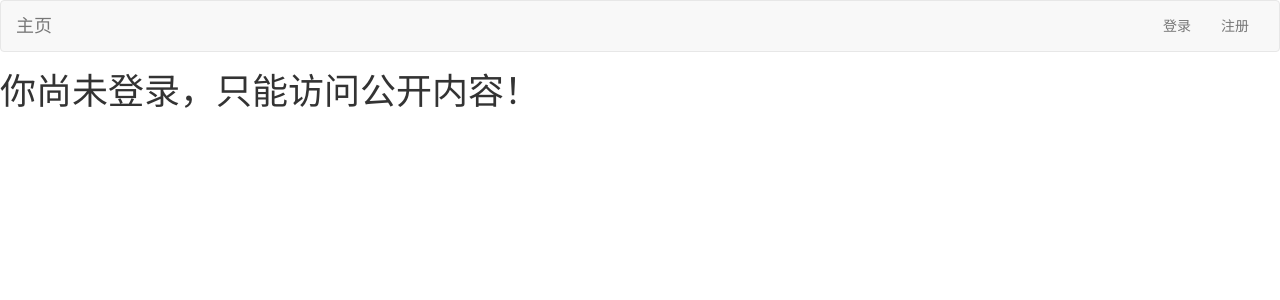
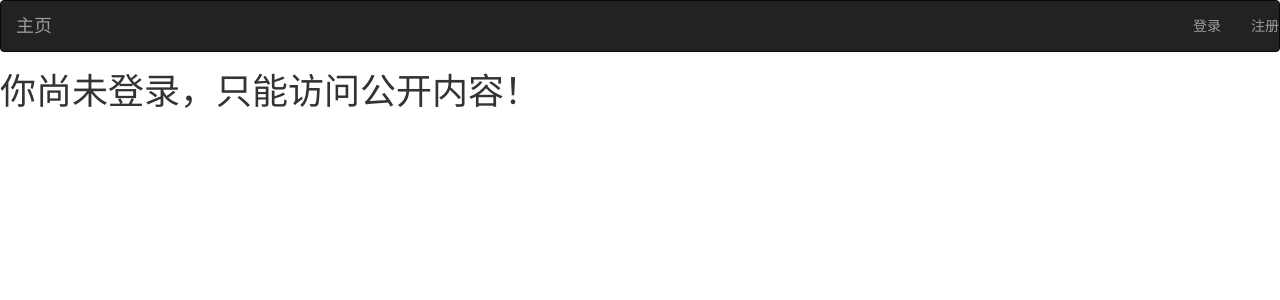
Before and after one commit to sabercc0805/django-shares-plat, a Django app: page /index/ in a window 1280 px wide. Shown: the top 300 px of the page. Run offline with Django 3.2, Linux system fonts and the light colour scheme; some libraries are stand-ins or nearby versions.

Commit message:
添加登录体验

```diff
--- a/WeChat/User/home.py
+++ b/WeChat/User/home.py
@@ -10,8 +10,8 @@ from .forms import UserForm
 
 @csrf_exempt
 @csrf_protect
+
 @login_required
-
 def homepage(request):
     return render(request, "form.html")
 
@@ -57,7 +57,6 @@ def logout(request):
     # del request.session['user_name']
     return redirect("/index/")
 
-
 def register(request):
     pass
     return render(request, 'register.html')
--- a/WeChat/WeChat/settings.py
+++ b/WeChat/WeChat/settings.py
@@ -27,7 +27,7 @@ DEBUG = True
 
 ALLOWED_HOSTS = ['*',]
 
-LOGIN_URL = '/index/'
+LOGIN_URL = '/login/'
 # Application definition
 
 INSTALLED_APPS = [
--- a/WeChat/WeChat/urls.py
+++ b/WeChat/WeChat/urls.py
@@ -29,7 +29,7 @@ from User import home
 
 urlpatterns = [
     url(r'^admin/', admin.site.urls),
-    url(r'^$',home.homepage),
+    url(r'^$',home.login),
     url(r'^index/', home.index),
     url(r'^login/', home.login),
     url(r'^register/', home.register),
--- a/WeChat/templates/base.html
+++ b/WeChat/templates/base.html
@@ -14,8 +14,9 @@
     {% block css %}{% endblock %}
   </head>
   <body>
-    <nav class="navbar navbar-default">
-      <div class="container-fluid">
+  <div class="navbar-wrapper">
+    <div class="container-fulid">
+      <div class="navbar navbar-inverse">
         <!-- Brand and toggle get grouped for better mobile display -->
             <div class="navbar-header">
                 <button type="button" class="navbar-toggle collapsed" data-toggle="collapse" data-target="#my-nav" aria-expanded="false">
@@ -25,13 +26,13 @@
                     <span class="icon-bar"></span>
                 </button>
                 <a class="navbar-brand" href="/index/">主页</a>
+                {% if request.session.is_login %}
+                    <a class="navbar-brand" href=“#">技术文章</a>
+                    <a class="navbar-brand" href="#">我的天地</a>
+              {% endif %}
              </div>
 
-        <!-- Collect the nav links, forms, and other content for toggling -->
-        <div class="collapse navbar-collapse" id="my-nav">
-          <!--ul class="nav navbar-nav">
-            <li class="active"><a href="/index/">主页</a></li>
-          </ul-->
+
             <ul class="nav navbar-nav navbar-right">
                 {% if request.session.is_login %}
                     <li><a href="#">当前在线：{{ request.session.user_name }}</a></li>
@@ -41,10 +42,9 @@
                       <li><a href="/register/">注册</a></li>
               {% endif %}
             </ul>
-        </div><!-- /.navbar-collapse -->
-      </div><!-- /.container-fluid -->
-    </nav>
-
+      </div>
+    </div>
+  </div>
     {% block content %}{% endblock %}
 
     <!-- jQuery (necessary for Bootstrap's JavaScript plugins) -->
--- a/WeChat/templates/index.html
+++ b/WeChat/templates/index.html
@@ -4,6 +4,6 @@
     {% if request.session.is_login %}
     <h1>你好,{{ request.session.user_name }}！欢迎回来！</h1>
     {% else %}
-    <h1>你尚未登录，只能访问公开内容！</h1>
+        <h1>你尚未登录，只能访问公开内容！</h1>
     {% endif %}
 {% endblock %}
```
Lines whose indentation alone changed are shown as unchanged.
